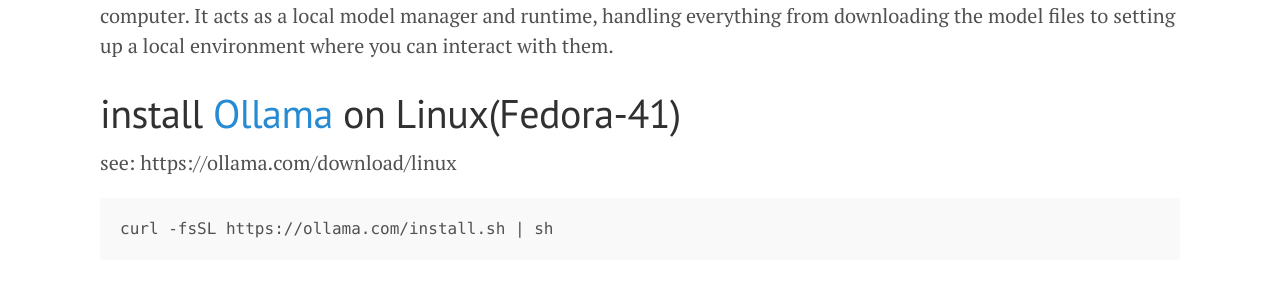
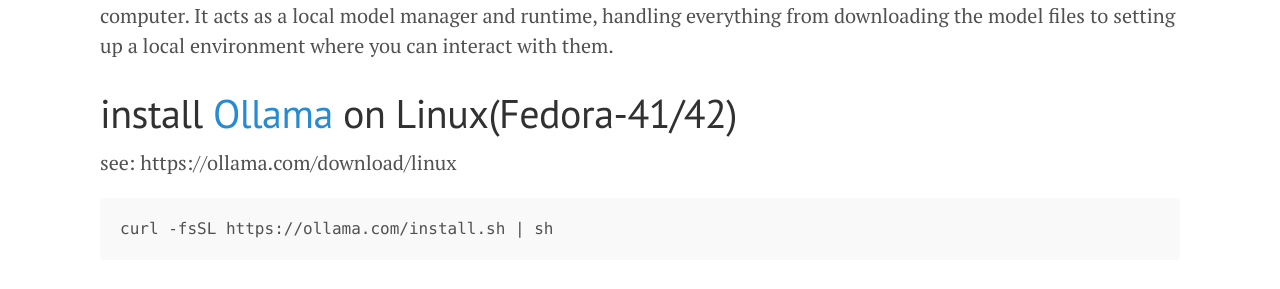
Before and after one commit to tcler/tcler.github.io, a Jekyll site: the page built from _posts/2025-05-22-experience-using-ollama-and-large-language-models.md, in a window 1280 px wide and 900 px high, scrolled down 441 px. Shown: the part 173-462 px from the top of the window. Built offline with Jekyll 4.4.1, drawn with Linux system fonts in a browser that asks for light colours.

Commit message:
Update 2025-05-22-experience-using-ollama-and-large-language-models.md

````diff
--- a/_posts/2025-05-22-experience-using-ollama-and-large-language-models.md
+++ b/_posts/2025-05-22-experience-using-ollama-and-large-language-models.md
@@ -13,7 +13,7 @@
 It acts as a local model manager and runtime, handling everything from downloading the model files to setting up a local environment
 where you can interact with them.
 
-# install [Ollama](https://ollama.com/) on Linux(Fedora-41)
+# install [Ollama](https://ollama.com/) on Linux(Fedora-41/42)
 see: https://ollama.com/download/linux
 ```
 curl -fsSL https://ollama.com/install.sh | sh
````
